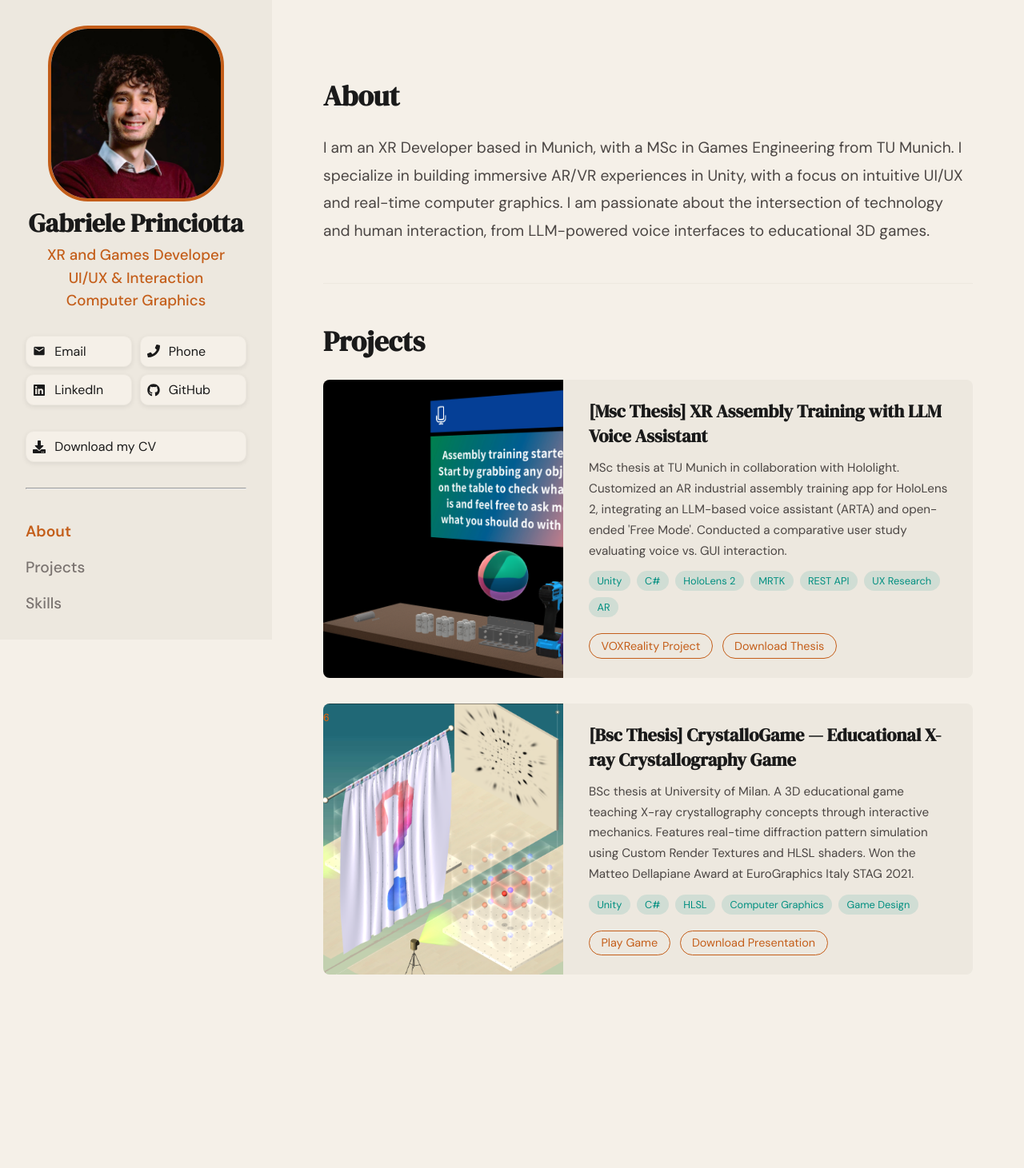
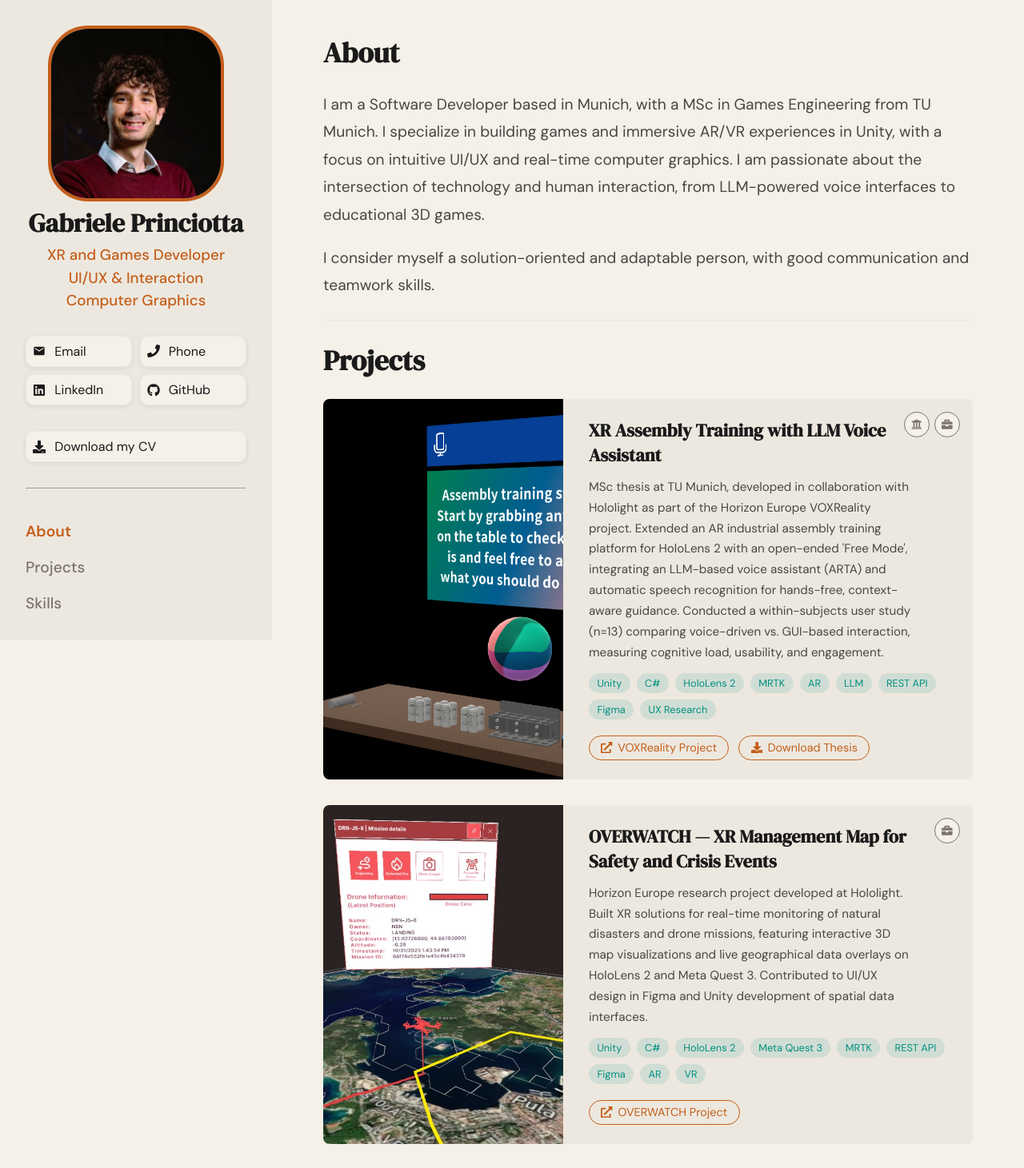
Before and after one commit to GabrielePrinciotta98/portfolio, a React (Vite) app: page / in a window 1280 px wide. Shown: the top 1461 px of the page at 80% size. Before the commit the page ends 1315 px from the top, so only its background shows below. Built offline with nearby package versions, Linux system fonts and the light colour scheme.

Commit message:
add more projects, improved styling

```diff
--- a/src/App.css
+++ b/src/App.css
@@ -1,10 +1,10 @@
 .main-content {
   margin-left: var(--navbar-size);
-  padding: 3rem 4rem;
+  padding: 1rem 4rem;
 }
 
 .section {
-  padding: 3rem 0;
+  padding: 1.6rem 0;
   border-bottom: 1px solid var(--surface);
 }
 
@@ -24,4 +24,9 @@
   font-size: 1.2rem;
   line-height: 1.8;
   color: var(--text-body);
+  margin-bottom: 1.2rem;
 }
+
+.section p:last-child {
+  margin-bottom: 0;
+}
--- a/src/components/About.tsx
+++ b/src/components/About.tsx
@@ -1,12 +1,13 @@
 import { about } from "../data";
 
 
-export default function About()
-{
-    return (
+export default function About() {
+  return (
     <section id="about" className="section">
       <h2>About</h2>
-      <p>{about}</p>
+      {about.map((paragraph, index) => (
+        <p key={index}>{paragraph}</p>
+      ))}
     </section>
   )
 }
--- a/src/components/Projects.tsx
+++ b/src/components/Projects.tsx
@@ -1,5 +1,14 @@
 import { projects } from "../data"
+import { FaDownload, FaPlay, FaExternalLinkAlt, FaUniversity, FaBriefcase, FaUser } from "react-icons/fa"
+import { type ProjectType } from "../data"
 import "../styles/Projects.css"
+import type { JSX } from "react"
+
+const typeConfig: Record<ProjectType, { icon: JSX.Element; tooltip: string }> = {
+    uni: { icon: <FaUniversity />, tooltip: "Academic / Thesis" },
+    work: { icon: <FaBriefcase />, tooltip: "Work Project" },
+    personal: { icon: <FaUser />, tooltip: "Personal Project" },
+}
 
 export default function Projects() {
     return (
@@ -16,6 +25,17 @@
                         />
 
                         <div className="project-card__content">
+                            <div className="project-card__type-badges">
+                                {project.types.map((type) => (
+                                    <span
+                                        key={type}
+                                        className="project-card__type-badge"
+                                        title={typeConfig[type].tooltip}
+                                    >
+                                        {typeConfig[type].icon}
+                                    </span>
+                                ))}
+                            </div>
                             <h3 className="project-card__title">{project.title}</h3>
                             <p className="project-card__description">{project.description}</p>
 
@@ -26,7 +46,14 @@
                             </div>
 
                             <div className="project-card__links">
-                {project.links.map((link) => (
+                                {project.links.map((link) => {
+                                    const icon = link.download
+                                        ? <FaDownload />
+                                        : link.label.toLowerCase().includes("play")
+                                            ? <FaPlay />
+                                            : <FaExternalLinkAlt />
+
+                                    return (
                                         <a
                                             key={link.label}
                                             href={link.href}
@@ -35,9 +62,11 @@
                                             rel={link.download ? undefined : "noopener noreferrer"}
                                             download={link.download ? true : undefined}
                                         >
+                                            {icon}
                                             {link.label}
                                         </a>
-                ))}
+                                    )
+                                })}
                             </div>
                         </div>
 
--- a/src/data.ts
+++ b/src/data.ts
@@ -18,35 +18,63 @@
   { label: "Skills", href: "#skills" },
 ]
 
-export const about = "I am an XR Developer based in Munich, with a MSc in Games Engineering from TU Munich. I specialize in building immersive AR/VR experiences in Unity, with a focus on intuitive UI/UX and real-time computer graphics. I am passionate about the intersection of technology and human interaction, from LLM-powered voice interfaces to educational 3D games."
+export const about = [
+  "I am a Software Developer based in Munich, with a MSc in Games Engineering from TU Munich. I specialize in building games and immersive AR/VR experiences in Unity, with a focus on intuitive UI/UX and real-time computer graphics. I am passionate about the intersection of technology and human interaction, from LLM-powered voice interfaces to educational 3D games.",
+  "I consider myself a solution-oriented and adaptable person, with good communication and teamwork skills."
+]
+
+export type ProjectType = "uni" | "work" | "personal"
 
 export type Project = {
   title: string
   description: string
   thumbnail: string
   tags: string[]
+  types: ProjectType[]
   links: { label: string; href: string; download?: boolean }[]
 }
 
 export const projects: Project[] = [
   {
-    title: "[Msc Thesis] XR Assembly Training with LLM Voice Assistant",
-    description: "MSc thesis at TU Munich in collaboration with Hololight. Customized an AR industrial assembly training app for HoloLens 2, integrating an LLM-based voice assistant (ARTA) and open-ended 'Free Mode'. Conducted a comparative user study evaluating voice vs. GUI interaction.",
+    title: "XR Assembly Training with LLM Voice Assistant",
+    description: "MSc thesis at TU Munich, developed in collaboration with Hololight as part of the Horizon Europe VOXReality project. Extended an AR industrial assembly training platform for HoloLens 2 with an open-ended 'Free Mode', integrating an LLM-based voice assistant (ARTA) and automatic speech recognition for hands-free, context-aware guidance. Conducted a within-subjects user study (n=13) comparing voice-driven vs. GUI-based interaction, measuring cognitive load, usability, and engagement.",
     thumbnail: "/thumbnails/voxyPanel1.png",
-    tags: ["Unity", "C#", "HoloLens 2", "MRTK", "REST API", "UX Research", "AR"],
+    tags: ["Unity", "C#", "HoloLens 2", "MRTK", "AR", "LLM", "REST API", "Figma", "UX Research"],
+    types: ["uni", "work"],
     links: [
       { label: "VOXReality Project", href: "https://voxreality.eu/use-cases/" },
       { label: "Download Thesis", href: "downloadables/Master_Thesis.pdf", download: true },
     ]
   },
   {
-    title: "[Bsc Thesis] CrystalloGame — Educational X-ray Crystallography Game",
-    description: "BSc thesis at University of Milan. A 3D educational game teaching X-ray crystallography concepts through interactive mechanics. Features real-time diffraction pattern simulation using Custom Render Textures and HLSL shaders. Won the Matteo Dellapiane Award at EuroGraphics Italy STAG 2021.",
+    title: "OVERWATCH — XR Management Map for Safety and Crisis Events",
+    description: "Horizon Europe research project developed at Hololight. Built XR solutions for real-time monitoring of natural disasters and drone missions, featuring interactive 3D map visualizations and live geographical data overlays on HoloLens 2 and Meta Quest 3. Contributed to UI/UX design in Figma and Unity development of spatial data interfaces.",
+    thumbnail: "/thumbnails/overwatch.jpeg",
+    tags: ["Unity", "C#", "HoloLens 2", "Meta Quest 3", "MRTK", "REST API", "Figma", "AR", "VR"],
+    types: ["work"],
+    links: [
+      { label: "OVERWATCH Project", href: "https://overwatchproject.eu/en/" }
+    ]
+  },
+  {
+    title: "CrystalloGame — Educational X-Ray Crystallography Puzzle Game",
+    description: "BSc thesis at University of Milan. A 3D educational game that teaches X-ray crystallography through hands-on exploration and interactive mechanics. Implements real-time simulation of diffraction patterns using Custom Render Textures and HLSL shaders. Awarded the Matteo Dellapiane Prize for Best BSc Thesis at EuroGraphics Italy STAG 2021.",
     thumbnail: "/thumbnails/Crystal_gameview.png",
-    tags: ["Unity", "C#", "HLSL", "Computer Graphics", "Game Design"],
+    tags: ["Unity", "C#", "HLSL", "Custom Render Textures", "Computer Graphics", "Game Design", "Education"],
+    types: ["uni"],
     links: [
       { label: "Play Game", href: "https://gabrieleprinciotta98.github.io/CrystalloGame/" },
       { label: "Download Presentation", href: "downloadables/RiassuntoTesiGabrielePrinciotta.pdf", download: true },
     ]
   },
+  {
+    title: "Hybrid — Tiny Vulkan Rendering Engine",
+    description: "Group project for the GPU Programming course at TU Munich. A real-time rendering engine built from scratch in C++ and Vulkan, exploring hybrid rasterization and ray tracing techniques. Contributed to input systems and camera controls.",
+    thumbnail: "/thumbnails/hybrid.jpg",
+    tags: ["C++", "Vulkan", "Ray Tracing", "Rasterization", "Computer Graphics", "GPU Programming"],
+    types: ["uni"],
+    links: [
+      { label: "GitHub", href: "https://github.com/alpcihan/hybrid" }
+    ]
+  }
 ]
--- a/src/styles/Projects.css
+++ b/src/styles/Projects.css
@@ -11,6 +11,12 @@
   background-color: var(--surface);
   border-radius: 8px;
   overflow: hidden;
+  transition: box-shadow 0.25s, transform 0.25s;
+}
+
+.project-card:hover {
+  box-shadow: 0 8px 32px color-mix(in srgb, var(--accent-primary) 35%, transparent);
+  transform: translateY(-2px);
 }
 
 .project-card__thumbnail {
@@ -24,6 +30,28 @@
   display: flex;
   flex-direction: column;
   gap: 0.75rem;
+  position: relative;
+}
+
+.project-card__type-badges {
+  position: absolute;
+  top: 1rem;
+  right: 1rem;
+  display: flex;
+  gap: 0.4rem;
+}
+
+.project-card__type-badge {
+  display: flex;
+  align-items: center;
+  justify-content: center;
+  width: 2rem;
+  height: 2rem;
+  border-radius: 50%;
+  background-color: var(--bg);
+  color: var(--text-secondary);
+  font-size: 0.85rem;
+  border: 1px solid var(--text-secondary);
 }
 
 .project-card__title {
@@ -39,7 +67,7 @@
   line-height: 1.7;
   color: var(--text-body);
   margin: 0;
-  max-width: 100%;
+  max-width: 90%;
 }
 
 .project-card__tags {
@@ -74,6 +102,9 @@
   padding: 0.35rem 0.9rem;
   border-radius: 99px;
   transition: background-color 0.2s, color 0.2s;
+  display: flex;
+  align-items: center;
+  gap: 0.4rem;
 }
 
 .project-card__link:hover {
```
Also changed, not shown: public/thumbnails/hybrid.jpg (added), public/thumbnails/overwatch.jpeg (added). Lines whose indentation alone changed are shown as unchanged.
